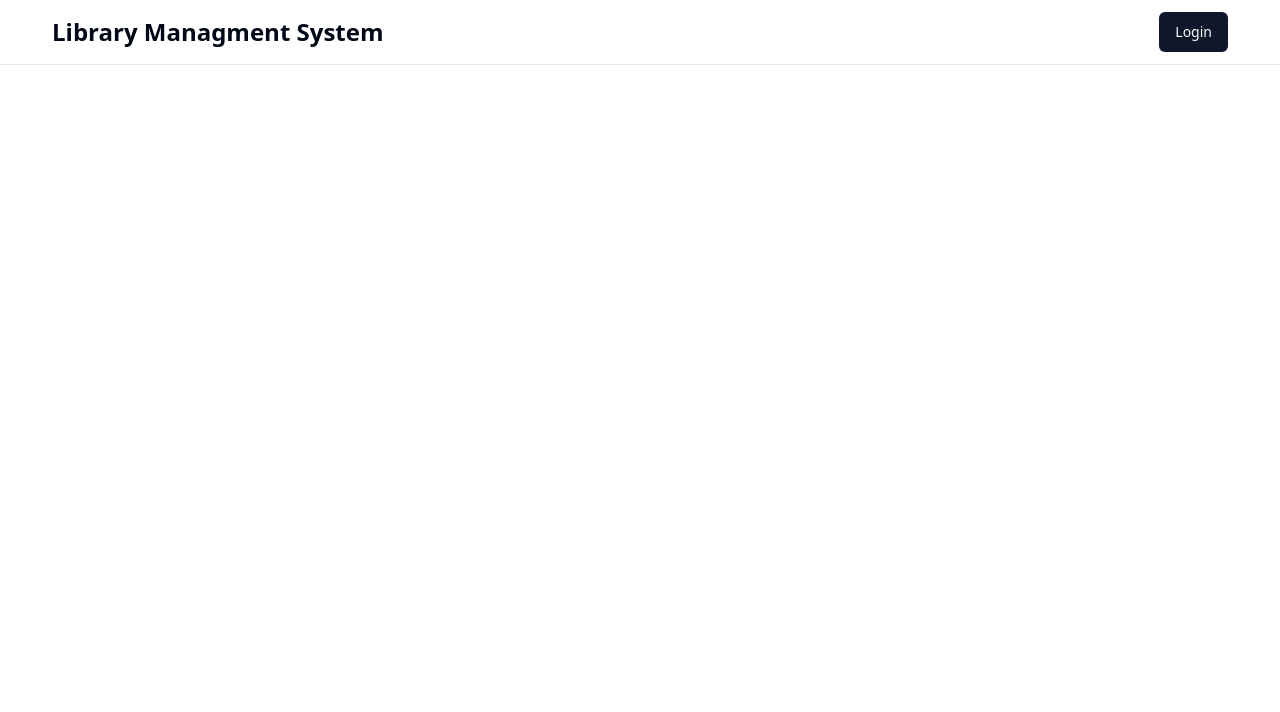
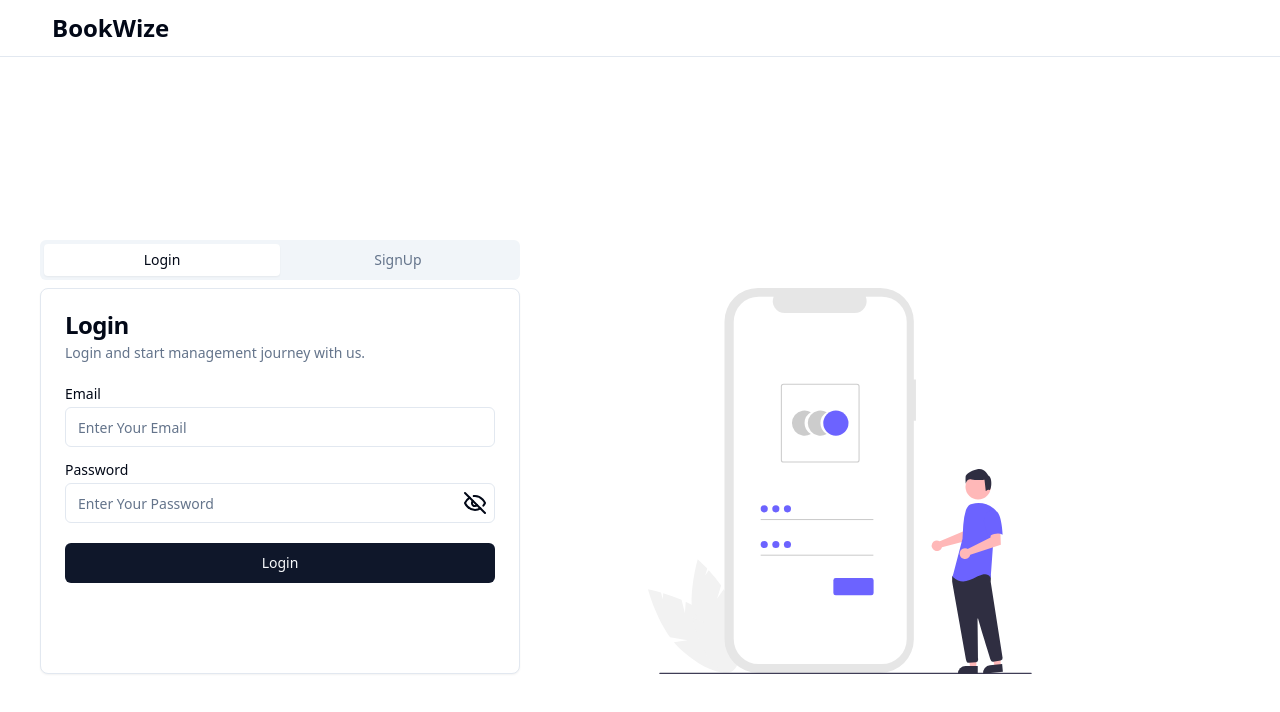
Before and after one commit to JayminGajera/library-managment-system, a React (Vite) app: page / in a window 1280 px wide. Shown: the top 712 px of the page. Built offline with nearby package versions, Linux system fonts and the light colour scheme.

Commit message:
svg images added

```diff
--- a/src/App.jsx
+++ b/src/App.jsx
@@ -21,7 +21,7 @@ function App() {
    <div className="w-[100vw] h-full overflow-x-hidden">
       <Routes>
         <Route path='/dashboard' element={<Dashboard/>}/>
-        <Route path='/auth' element={<Auth/>}/>
+        <Route path='/' element={<Auth/>}/>
         <Route path='/dashboard/admin' element={<Admin/>}/>
         <Route path='/dashboard/inventory' element={<Inventory/>}/>
         <Route path='/dashboard/registration' element={<Registration/>}/>
--- a/src/components/Auth/Login.jsx
+++ b/src/components/Auth/Login.jsx
@@ -19,6 +19,7 @@ import { setUser } from "@/store/userSlice";
 import { useDispatch } from "react-redux";
 import LoginSvg from "../../assets/login.svg";
 import axios from "axios";
+
 
 const Login = () => {
   const [showPassword, setShowPassword] = useState(false);
@@ -55,11 +56,11 @@ const Login = () => {
         if (response?.data?.data?.user?.role == "authenticated") {
           toast(response?.data?.message);
           dispatch(setUser(response?.data?.data?.user?.user_metadata));
-          localStorage.setItem("user",JSON.stringify(response?.data?.data?.user?.user_metadata));
+          localStorage.setItem("user", JSON.stringify(response?.data?.data?.user?.user_metadata));
           navigate("/dashboard");
         }
 
-        if(response?.error){
+        if (response?.error) {
           toast(response?.error);
           setInvalidCred(response?.error);
         }
@@ -129,6 +130,9 @@ const Login = () => {
           </form>
         </CardContent>
       </Card>
+      <div className="hidden md:block w-[40rem]">
+        <img src="../src/assets/login.svg" alt="login" className="w-[60%] mx-[20%]" />
+      </div>
     </div>
   );
 };
--- a/src/components/Auth/Signup.jsx
+++ b/src/components/Auth/Signup.jsx
@@ -165,6 +165,9 @@ const Signup = () => {
           </form>
         </CardContent>
       </Card>
+      <div className="hidden md:block w-[40rem]">
+        <img src="../src/assets/signup.svg" alt="login" className="w-[60%] mx-[20%]" />
+      </div>
     </div>
   );
 };
--- a/src/components/Navbar/Navbar.jsx
+++ b/src/components/Navbar/Navbar.jsx
@@ -31,10 +31,10 @@ const Navbar = () => {
   return (
     <div className="p-3 border-b ">
       <div className="flex items-center justify-between md:px-10 px-2">
-        <div className="font-bold text-xl md:text-2xl ">Library Managment System</div>
+        <div className="font-bold text-xl md:text-2xl ">BookWize</div>
         <div>
           {!user ? (
-            <div className="flex gap-x-2">
+            <div className="flex gap-x-2 hidden">
               <Button onClick={() => navigate("/auth")}>Login</Button>
             </div>
           ) : (
```
